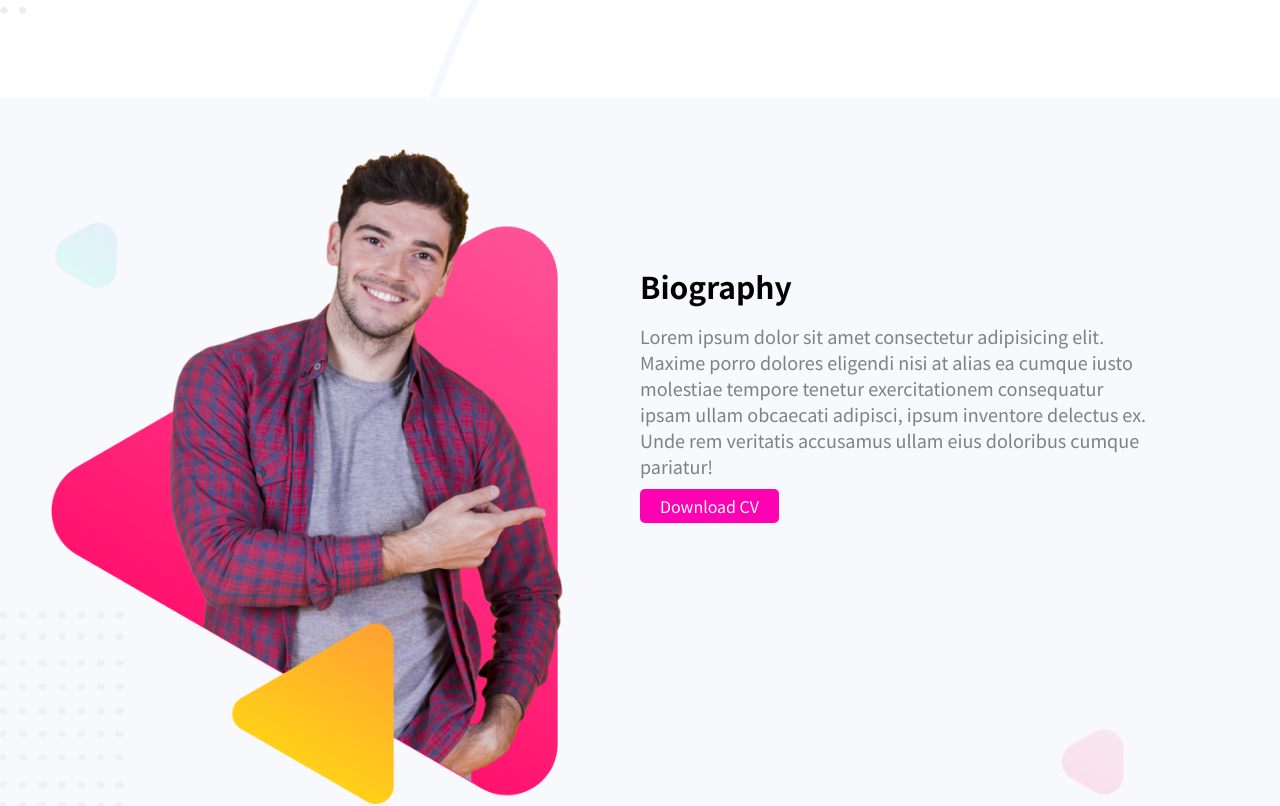
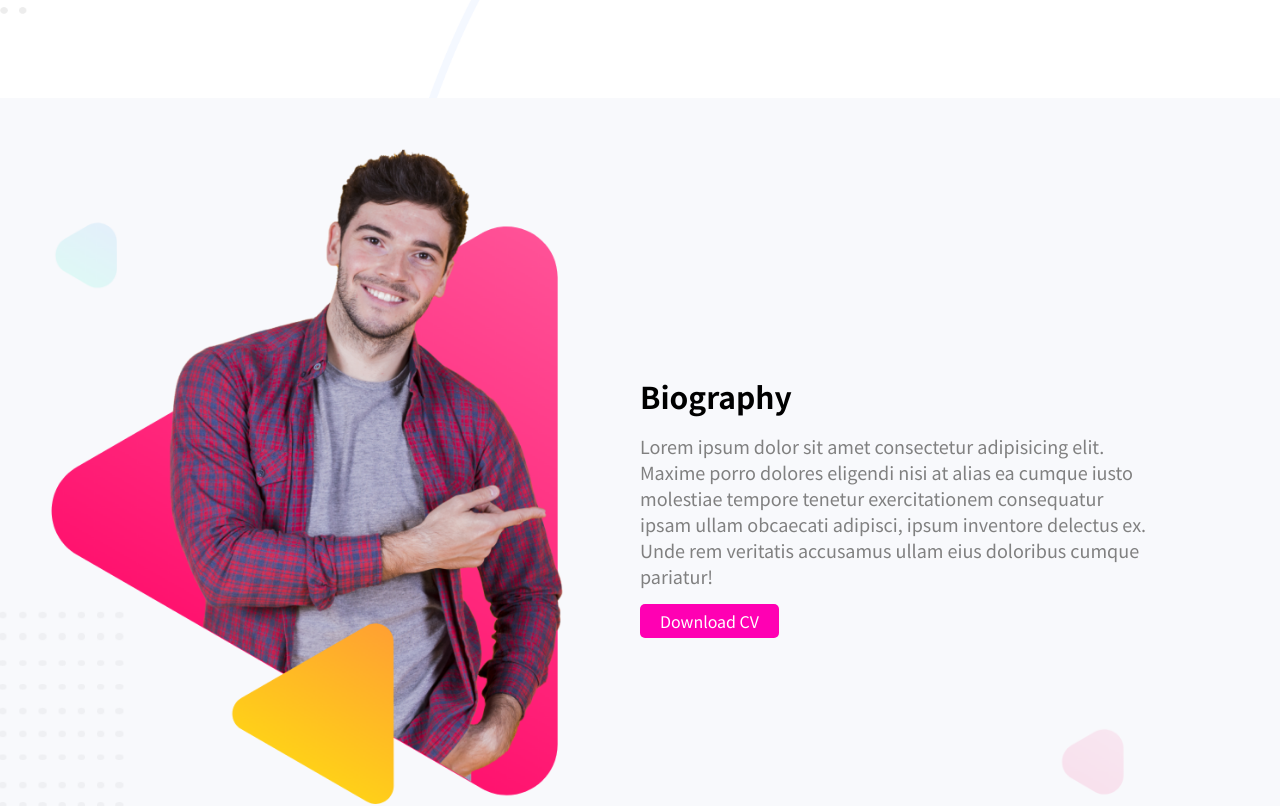
Before and after one commit to SafiaJotey/sample_portfolio-2, a plain HTML site: page index.html in a window 1280 px wide. Shown: the part 702-1508 px from the top of the page. Drawn offline with Linux system fonts and the light colour scheme.

Commit message:
first commit

```diff
--- a/CSS/style.css
+++ b/CSS/style.css
@@ -7,6 +7,7 @@ ul,ol{
 }
 a{
     text-decoration: none;
+
 }
 img{
     width: 100%;
@@ -70,12 +71,13 @@ h6{
 
 p{
     font-size: 18px;
-    margin-bottom: 15px;
+    margin-bottom: 20px;
     color: gray;
 }
 
 .link-button{
     padding: 5px 20px;
+
     background:rgb(255, 0, 179);
     border-radius: 5px;
     color:white;
@@ -90,7 +92,7 @@ p{
 }
 
 .biography .explain{
-    padding:140px 0;
+    padding:250px 0;
 }
 
 
```
